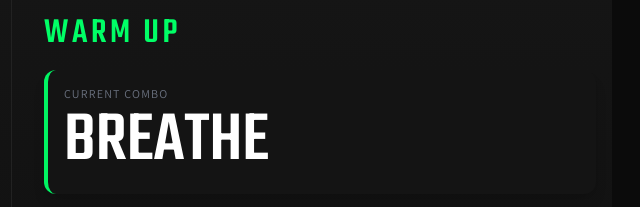
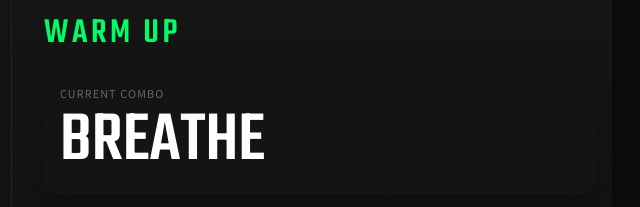
Before and after one commit to evenrom/boxing-app, a plain HTML site: page index.html in a window 1280 px wide. Both pictures are taken after a click on the button "START FIGHT". Shown: the part 249-456 px from the top of the page, 628-1268 px from the left. Drawn offline with nearby package versions, Linux system fonts and the light colour scheme; no server answers.

Commit message:
Refactor timer screen layout by removing unnecessary border for current combo display

```diff
--- a/index.html
+++ b/index.html
@@ -87,7 +87,7 @@
             <div class="flex flex-col justify-center h-full pl-8 gap-4">
                 <div id="statusText" class="font-['Teko'] text-4xl text-[var(--theme-accent)] tracking-widest uppercase">ROUND 1</div>
 
-                <div class="bg-[#141414] p-4 border-l-4 border-[var(--theme-accent)] rounded-xl shadow-lg">
+                <div class="bg-[#141414] p-4 rounded-xl shadow-lg">
                     <div class="text-xs text-gray-500 tracking-widest uppercase mb-1">CURRENT COMBO</div>
                     <div id="currentPattern" class="font-['Teko'] text-[9vh] text-white flex gap-4 items-center leading-none">GET READY</div>
                 </div>
```
